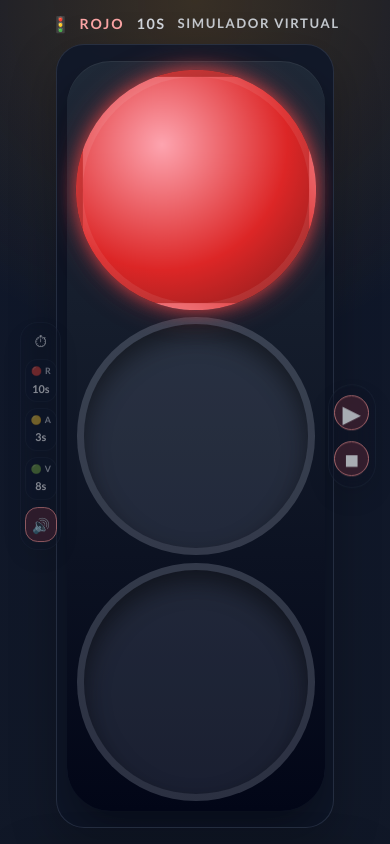
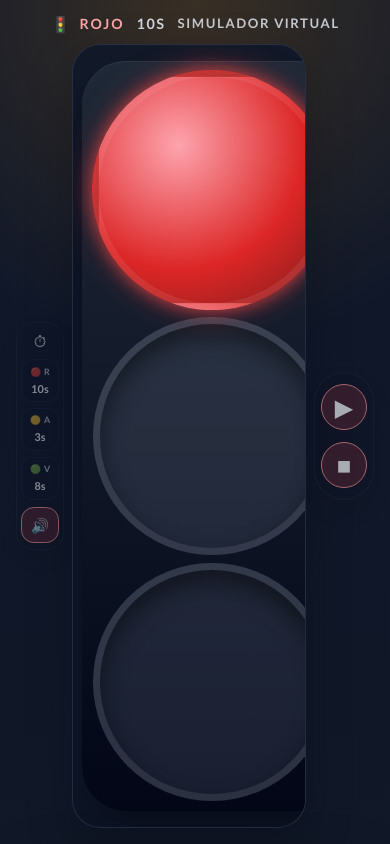
Before and after one commit to carteaga/mimo-traffic-lights, a React (Vite) app: page / in a window 390 px wide. Shown: the top 844 px of the page. Built offline with nearby package versions, Linux system fonts and the light colour scheme; no server answers.

Commit message:
Revert "Simplify responsive rail overlay layout"
This reverts commit 2b2f3e5aac137fbd11cd416fa61927774a51cb01.

```diff
--- a/src/App.css
+++ b/src/App.css
@@ -6,8 +6,8 @@
   --hero-header-height: 2rem;
   --hero-mobile-topbar-height: 0rem;
   --hero-mobile-header-gap: 0rem;
-  --settings-rail-width: clamp(2.55rem, min(10vw, 8.5dvh), 3.75rem);
-  --control-rail-width: clamp(3rem, min(12vw, 10dvh), 4.5rem);
+  --settings-rail-width: clamp(3rem, 10vw, 3.75rem);
+  --control-rail-width: clamp(3.75rem, 12vw, 4.5rem);
   --hero-side-column-gap: clamp(0.9rem, 3vw, 2rem);
   --hero-side-rail-space-left: var(--settings-rail-width);
   --hero-side-rail-space-right: var(--control-rail-width);
@@ -15,10 +15,10 @@
     var(--lamp-size) + (var(--traffic-shell-padding) * 2) +
       (var(--traffic-panel-padding) * 2)
   );
-  --settings-rail-inset: 0rem;
-  --control-rail-inset: 0rem;
-  --settings-overlay-shift: clamp(-0.85rem, calc(3vw - 1rem), 1.35rem);
-  --control-overlay-shift: clamp(-1.1rem, calc(3.4vw - 1.2rem), 1.55rem);
+  --settings-rail-inset: clamp(0.45rem, 1.4vw, 1rem);
+  --control-rail-inset: clamp(-0.6rem, -1.8vw, -1.15rem);
+  --settings-overlay-shift: 0rem;
+  --control-overlay-shift: 0rem;
   --traffic-panel-padding: clamp(0.45rem, 1.1dvh, 0.8rem);
   --traffic-shell-padding: clamp(0.5rem, 1.25dvh, 0.8rem);
   --traffic-gap: clamp(0.45rem, 1dvh, 0.8rem);
@@ -34,6 +34,8 @@
   );
   --lamp-size-by-width: calc(
     min(100vw, 100rem) - (var(--hero-horizontal-padding) * 2) -
+      var(--hero-side-rail-space-left) - var(--hero-side-rail-space-right) -
+      (var(--hero-side-column-gap) * 2) -
       (var(--traffic-panel-padding) * 2) - (var(--traffic-shell-padding) * 2) - 1rem
   );
   --lamp-size: min(var(--lamp-size-by-height), var(--lamp-size-by-width));
@@ -95,6 +97,10 @@
   display: block;
 }
 
+.hero-mobile-stage-shell {
+  display: none;
+}
+
 .hero-kicker {
   margin: 0;
   padding: 0.35rem 0 0;
@@ -129,34 +135,41 @@
   display: grid;
   align-items: center;
   justify-items: center;
-  overflow: visible;
 }
 
 .hero-light-stack {
   position: relative;
-  width: min(100%, var(--traffic-scene-width));
+  width: min(
+    100%,
+    calc(
+      var(--traffic-scene-width) + var(--hero-side-rail-space-left) +
+        var(--hero-side-rail-space-right) + (var(--hero-side-column-gap) * 2)
+    )
+  );
   min-height: 100%;
   display: grid;
-  grid-template-columns: minmax(0, var(--traffic-scene-width));
-  justify-items: center;
+  grid-template-columns:
+    minmax(0, var(--settings-rail-width))
+    minmax(0, var(--traffic-scene-width))
+    minmax(0, var(--control-rail-width));
   align-items: center;
-  overflow: visible;
+  column-gap: var(--hero-side-column-gap);
 }
 
 .hero-controls-overlay {
-  position: absolute;
-  top: 50%;
-  left: calc(100% + var(--control-overlay-shift));
-  transform: translateY(-50%);
+  position: relative;
+  grid-column: 3;
+  justify-self: end;
+  transform: translateX(var(--control-rail-inset));
   z-index: 2;
   pointer-events: none;
 }
 
 .hero-settings-overlay {
-  position: absolute;
-  top: 50%;
-  right: calc(100% + var(--settings-overlay-shift));
-  transform: translateY(-50%);
+  position: relative;
+  grid-column: 1;
+  justify-self: start;
+  transform: translateX(var(--settings-rail-inset));
   z-index: 2;
   pointer-events: none;
 }
@@ -837,6 +850,11 @@
   .app {
     --hero-mobile-topbar-height: auto;
     --hero-mobile-header-gap: 0.9rem;
+    --hero-side-column-gap: 0rem;
+    --hero-side-rail-space-left: 0rem;
+    --hero-side-rail-space-right: 0rem;
+    --settings-rail-inset: 0rem;
+    --control-rail-inset: 0rem;
     --hero-stage-height: calc(
       100dvh - var(--hero-top-padding) - var(--hero-bottom-padding) -
         var(--hero-header-height) - var(--hero-mobile-header-gap) - var(--hero-gap)
@@ -857,6 +875,39 @@
 
   .hero-desktop-header {
     display: none;
+  }
+
+  .hero-mobile-stage-shell {
+    height: 100%;
+    width: min(
+      100%,
+      calc(
+        var(--traffic-scene-width) + var(--settings-rail-width) +
+          var(--control-rail-width) + 1rem
+      )
+    );
+    display: grid;
+    grid-template-columns:
+      minmax(0, var(--settings-rail-width))
+      minmax(0, var(--traffic-scene-width))
+      minmax(0, var(--control-rail-width));
+    align-items: center;
+    justify-items: center;
+    column-gap: 0.5rem;
+  }
+
+  .hero-mobile-rail {
+    height: 100%;
+    display: grid;
+    align-items: center;
+  }
+
+  .hero-mobile-rail--left {
+    justify-items: start;
+  }
+
+  .hero-mobile-rail--right {
+    justify-items: end;
   }
 
   .hero-mobile-header {
@@ -885,7 +936,71 @@
     width: 100%;
   }
 
+  .hero-mobile-stage-center {
+    width: min(100%, var(--traffic-scene-width));
+    height: 100%;
+    display: grid;
+    align-items: center;
+  }
+
+  .hero-mobile-stage-center .traffic-light-card {
+    width: min(100%, var(--traffic-scene-width));
+  }
+
+  .hero-light-stack {
+    display: none;
+  }
+
+  .hero-settings-overlay,
+  .hero-controls-overlay {
+    display: none;
+  }
+
   .traffic-light-card {
     grid-column: 1;
   }
 }
+
+@media (max-width: 310px) {
+  .app {
+    --settings-overlay-shift: -0.1rem;
+    --control-overlay-shift: -0.25rem;
+  }
+
+  .hero-mobile-stage-shell {
+    display: none;
+  }
+
+  .hero-light-stage {
+    display: grid;
+    align-items: center;
+    justify-items: center;
+  }
+
+  .hero-light-stack {
+    display: grid;
+    width: min(100%, var(--traffic-scene-width));
+    grid-template-columns: minmax(0, var(--traffic-scene-width));
+    justify-items: center;
+  }
+
+  .hero-settings-overlay,
+  .hero-controls-overlay {
+    position: absolute;
+    top: 50%;
+    display: block;
+    grid-column: 1;
+  }
+
+  .hero-settings-overlay {
+    left: max(-0.15rem, var(--settings-overlay-shift));
+    justify-self: unset;
+    transform: translateY(-50%);
+  }
+
+  .hero-controls-overlay {
+    right: max(-0.35rem, var(--control-overlay-shift));
+    justify-self: unset;
+    transform: translateY(-50%);
+  }
+}
--- a/src/App.tsx
+++ b/src/App.tsx
@@ -227,6 +227,20 @@ function App() {
           {heroHeader}
         </div>
         <div className="hero-light-stage">
+          <div className="hero-mobile-stage-shell">
+            <div className="hero-mobile-rail hero-mobile-rail--left">
+              {quickSettingsRail}
+            </div>
+            <div className="hero-mobile-stage-center">
+              <TrafficLight
+                currentState={currentState}
+                isTransitionImminent={isTransitionImminent}
+              />
+            </div>
+            <div className="hero-mobile-rail hero-mobile-rail--right">
+              {playbackControls}
+            </div>
+          </div>
           <div className="hero-light-stack">
             <div className="hero-settings-overlay">
               {quickSettingsRail}
```
